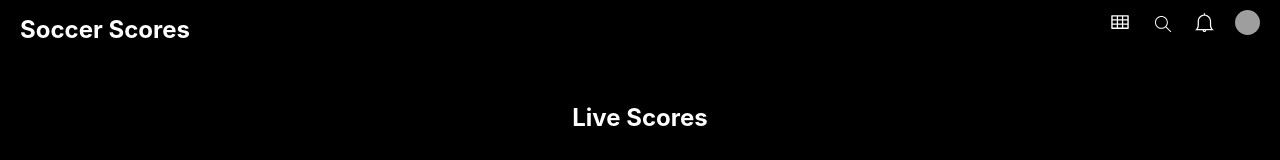
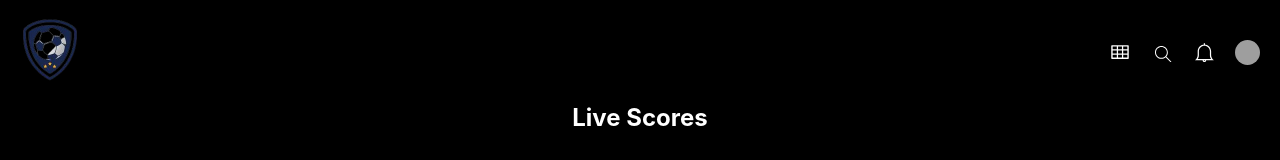
Before and after one commit to isaicastro1/Soccer-Scout, a React (Create React App) app: page / in a window 1280 px wide. Shown: the top 160 px of the page. Built offline with nearby package versions, Linux system fonts and the light colour scheme; grey boxes are pictures that could not be loaded.

Commit message:
Added page logo and fixed nav element to reload page when clicked even if the path was the current one

```diff
--- a/src/Components/NavBar/NavBar.js
+++ b/src/Components/NavBar/NavBar.js
@@ -4,17 +4,19 @@ import { TfiBell, TfiSearch } from "react-icons/tfi";
 
 import { AiOutlineTable } from "react-icons/ai";
 
+import SoccerLogo from "../../Assets/soccer-logo.png";
+
 import "./NavBar.scss";
 
 function NavBar() {
   return (
-    <>
+    <div className="nav-container">
       <div className="nav">
         <Link className="link" to="/">
-          <h2 className="page-title">Soccer Scores</h2>
+          <img className="soccer-logo" src={SoccerLogo} alt="soccer-logo" />
         </Link>
         <div className="right-nav-container">
-          <Link to="find-league">
+          <Link reloadDocument to="find-league">
             <AiOutlineTable className="table-nav" />
           </Link>
           <TfiSearch className="search" />
@@ -23,7 +25,7 @@ function NavBar() {
         </div>
       </div>
       <Outlet />
-    </>
+    </div>
   );
 }
 
--- a/src/Components/NavBar/NavBar.scss
+++ b/src/Components/NavBar/NavBar.scss
@@ -1,3 +1,8 @@
+.nav-container {
+  display: flex;
+  justify-content: center;
+  width: 100vw;
+
   .nav {
     display: flex;
     justify-content: space-between;
@@ -13,9 +18,9 @@
       color: white;
     }
 
-  .page-title {
-    width: max-content;
-    margin: 15px 0 0 20px;
+    .soccer-logo {
+      max-width: 100px;
+      // margin: 15px 0 0 20px;
       cursor: pointer;
     }
 
@@ -42,6 +47,7 @@
       justify-content: space-evenly;
       align-items: center;
       width: 15vw;
+      max-width: 300px;
       min-width: 150px;
 
       .table-nav {
@@ -89,3 +95,4 @@
       }
     }
   }
+}
--- a/src/Components/news/news.styles.scss
+++ b/src/Components/news/news.styles.scss
@@ -10,13 +10,11 @@ h2 {
   align-items: center;
   flex-wrap: wrap;
   width: 100vw;
-  position: relative;
   max-height: max-content;
   min-height: 300px;
-  color: white;
   overflow-x: scroll;
+}
 
-  .post {
-    position: absolute;
-  }
+::-webkit-scrollbar {
+  display: none;
 }
```
Also changed, not shown: src/Assets/soccer-logo.png (added). Lines whose indentation alone changed are shown as unchanged.
